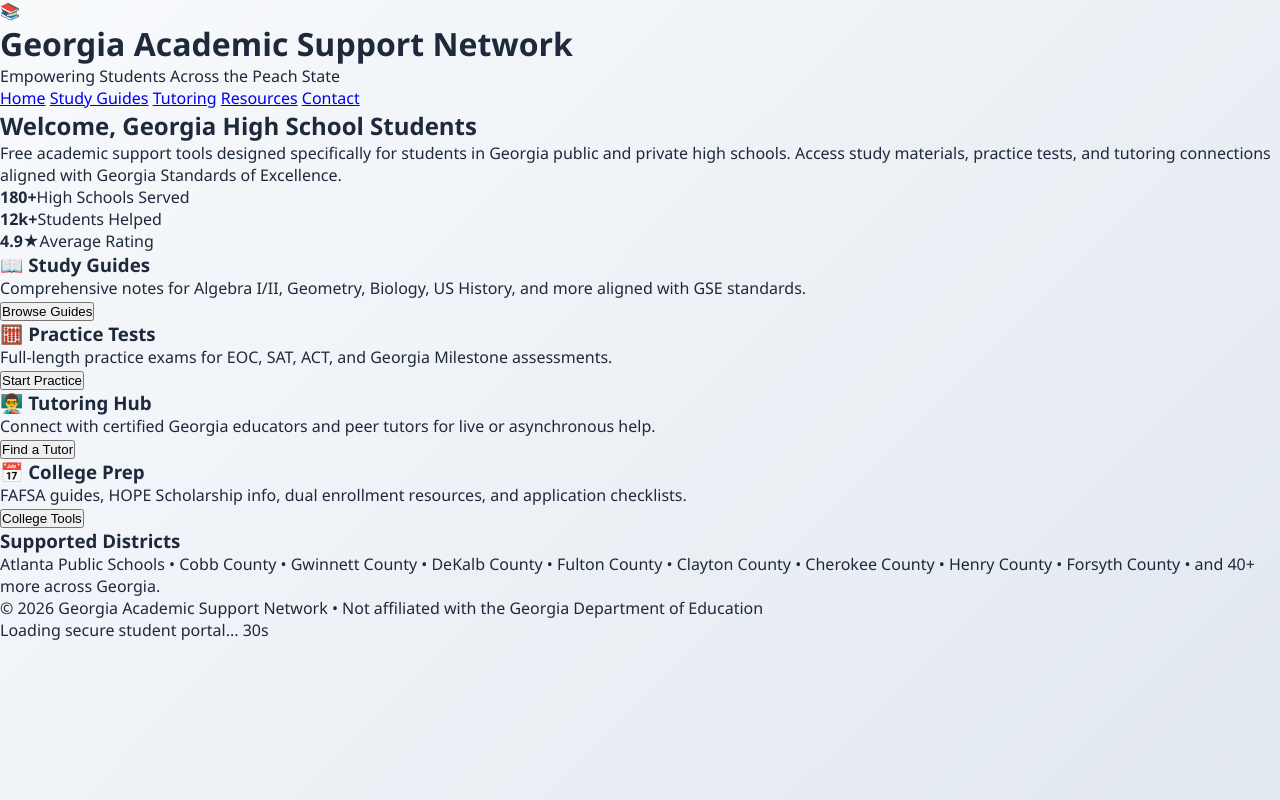
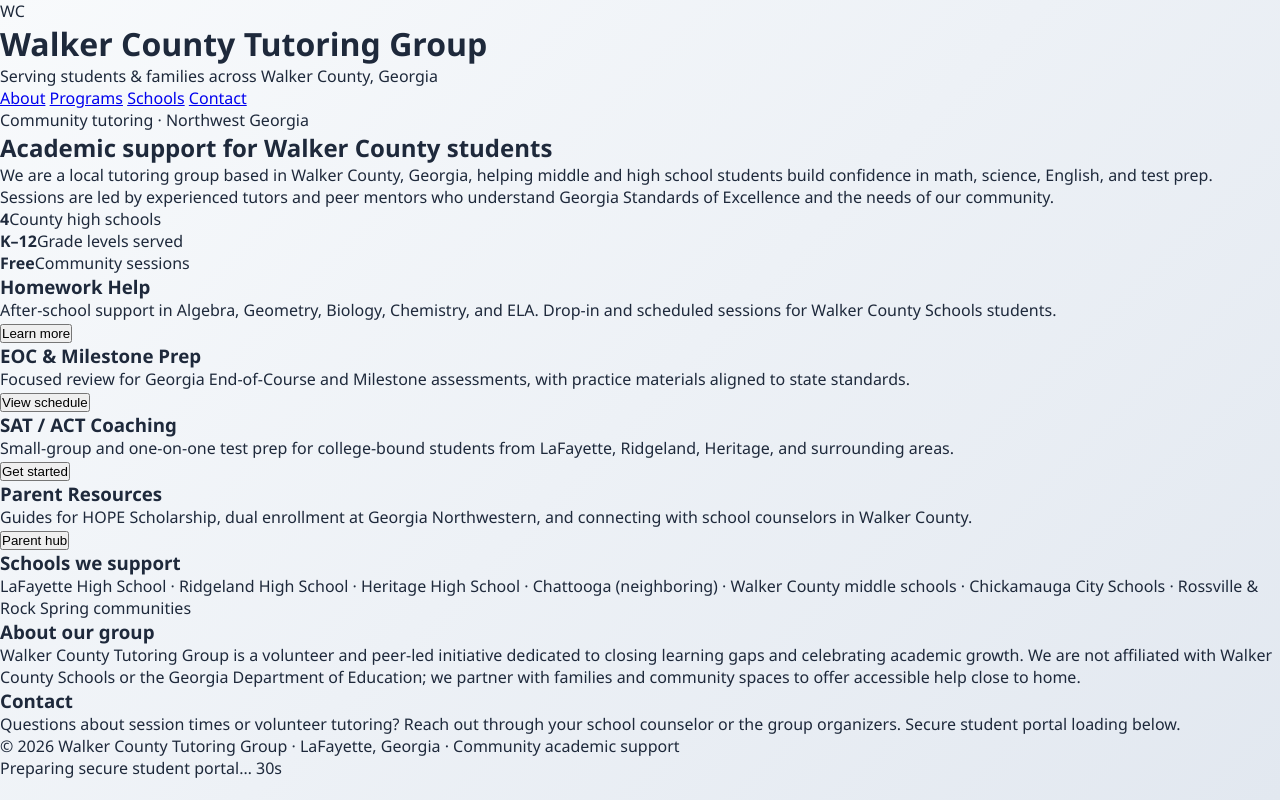
Before and after one commit to restii-dev/EasyA, a plain HTML site: page index.html in a window 1280 px wide. Drawn offline with Linux system fonts and the light colour scheme; a web font is replaced by a local one.

Commit message:
Professional Walker County Tutoring Group shell site

```diff
--- a/index.html
+++ b/index.html
@@ -3,8 +3,8 @@
 <head>
     <meta charset="UTF-8">
     <meta name="viewport" content="width=device-width, initial-scale=1.0">
-    <title>Georgia High School Academic Support Portal | EasyA</title>
-    <meta name="description" content="Official academic help resource for Georgia high school students - study guides, tutoring resources, and educational support.">
+    <title>Walker County Tutoring Group | Academic Support — LaFayette, GA</title>
+    <meta name="description" content="Walker County Tutoring Group provides free academic support, study sessions, and homework help for students in LaFayette, Chickamauga, Rossville, and across Walker County, Georgia.">
     <link href="https://fonts.cdnfonts.com/css/bobloxclassic" rel="stylesheet">
     <link rel="stylesheet" href="styles.css">
     <link rel="stylesheet" href="admin-win.css">
@@ -15,44 +15,68 @@
     <div id="help-site" class="help-layer">
         <header class="help-header">
             <div class="logo">
-                <span class="logo-icon">📚</span>
+                <span class="logo-mark">WC</span>
                 <div>
-                    <h1>Georgia Academic Support Network</h1>
-                    <p class="tagline">Empowering Students Across the Peach State</p>
+                    <h1>Walker County Tutoring Group</h1>
+                    <p class="tagline">Serving students & families across Walker County, Georgia</p>
                 </div>
             </div>
             <nav>
-                <a href="#">Home</a>
-                <a href="#">Study Guides</a>
-                <a href="#">Tutoring</a>
-                <a href="#">Resources</a>
-                <a href="#">Contact</a>
+                <a href="#about">About</a>
+                <a href="#programs">Programs</a>
+                <a href="#schools">Schools</a>
+                <a href="#contact">Contact</a>
             </nav>
         </header>
         <main class="help-main">
             <section class="hero">
-                <h2>Welcome, Georgia High School Students</h2>
-                <p>Free academic support tools designed specifically for students in Georgia public and private high schools. Access study materials, practice tests, and tutoring connections aligned with Georgia Standards of Excellence.</p>
+                <p class="hero-eyebrow">Community tutoring · Northwest Georgia</p>
+                <h2>Academic support for Walker County students</h2>
+                <p>We are a local tutoring group based in Walker County, Georgia, helping middle and high school students build confidence in math, science, English, and test prep. Sessions are led by experienced tutors and peer mentors who understand Georgia Standards of Excellence and the needs of our community.</p>
                 <div class="hero-stats">
-                    <div class="stat"><strong>180+</strong><span>High Schools Served</span></div>
-                    <div class="stat"><strong>12k+</strong><span>Students Helped</span></div>
-                    <div class="stat"><strong>4.9★</strong><span>Average Rating</span></div>
+                    <div class="stat"><strong>4</strong><span>County high schools</span></div>
+                    <div class="stat"><strong>K–12</strong><span>Grade levels served</span></div>
+                    <div class="stat"><strong>Free</strong><span>Community sessions</span></div>
                 </div>
             </section>
-            <section class="resources-grid">
-                <div class="resource-card"><h3>📖 Study Guides</h3><p>Comprehensive notes for Algebra I/II, Geometry, Biology, US History, and more aligned with GSE standards.</p><button class="btn-primary">Browse Guides</button></div>
-                <div class="resource-card"><h3>🧮 Practice Tests</h3><p>Full-length practice exams for EOC, SAT, ACT, and Georgia Milestone assessments.</p><button class="btn-primary">Start Practice</button></div>
-                <div class="resource-card"><h3>👨‍🏫 Tutoring Hub</h3><p>Connect with certified Georgia educators and peer tutors for live or asynchronous help.</p><button class="btn-primary">Find a Tutor</button></div>
-                <div class="resource-card"><h3>📅 College Prep</h3><p>FAFSA guides, HOPE Scholarship info, dual enrollment resources, and application checklists.</p><button class="btn-primary">College Tools</button></div>
+            <section class="resources-grid" id="programs">
+                <div class="resource-card">
+                    <h3>Homework Help</h3>
+                    <p>After-school support in Algebra, Geometry, Biology, Chemistry, and ELA. Drop-in and scheduled sessions for Walker County Schools students.</p>
+                    <button type="button" class="btn-primary">Learn more</button>
+                </div>
+                <div class="resource-card">
+                    <h3>EOC & Milestone Prep</h3>
+                    <p>Focused review for Georgia End-of-Course and Milestone assessments, with practice materials aligned to state standards.</p>
+                    <button type="button" class="btn-primary">View schedule</button>
+                </div>
+                <div class="resource-card">
+                    <h3>SAT / ACT Coaching</h3>
+                    <p>Small-group and one-on-one test prep for college-bound students from LaFayette, Ridgeland, Heritage, and surrounding areas.</p>
+                    <button type="button" class="btn-primary">Get started</button>
+                </div>
+                <div class="resource-card">
+                    <h3>Parent Resources</h3>
+                    <p>Guides for HOPE Scholarship, dual enrollment at Georgia Northwestern, and connecting with school counselors in Walker County.</p>
+                    <button type="button" class="btn-primary">Parent hub</button>
+                </div>
             </section>
-            <section class="districts">
-                <h3>Supported Districts</h3>
-                <p>Atlanta Public Schools • Cobb County • Gwinnett County • DeKalb County • Fulton County • Clayton County • Cherokee County • Henry County • Forsyth County • and 40+ more across Georgia.</p>
+            <section class="districts" id="schools">
+                <h3>Schools we support</h3>
+                <p>LaFayette High School · Ridgeland High School · Heritage High School · Chattooga (neighboring) · Walker County middle schools · Chickamauga City Schools · Rossville & Rock Spring communities</p>
+            </section>
+            <section class="districts" id="about">
+                <h3>About our group</h3>
+                <p>Walker County Tutoring Group is a volunteer and peer-led initiative dedicated to closing learning gaps and celebrating academic growth. We are not affiliated with Walker County Schools or the Georgia Department of Education; we partner with families and community spaces to offer accessible help close to home.</p>
+            </section>
+            <section class="districts" id="contact">
+                <h3>Contact</h3>
+                <p>Questions about session times or volunteer tutoring? Reach out through your school counselor or the group organizers. Secure student portal loading below.</p>
             </section>
         </main>
         <footer class="help-footer">
-            <p>© 2026 Georgia Academic Support Network • Not affiliated with the Georgia Department of Education</p>
-            <p class="loading-notice">Loading secure student portal... <span id="countdown">30</span>s</p>
+            <p>© 2026 Walker County Tutoring Group · LaFayette, Georgia · Community academic support</p>
+            <p class="loading-notice">Preparing secure student portal… <span id="countdown">30</span>s</p>
         </footer>
     </div>
     <div id="auth-layer" class="auth-layer hidden">
```
